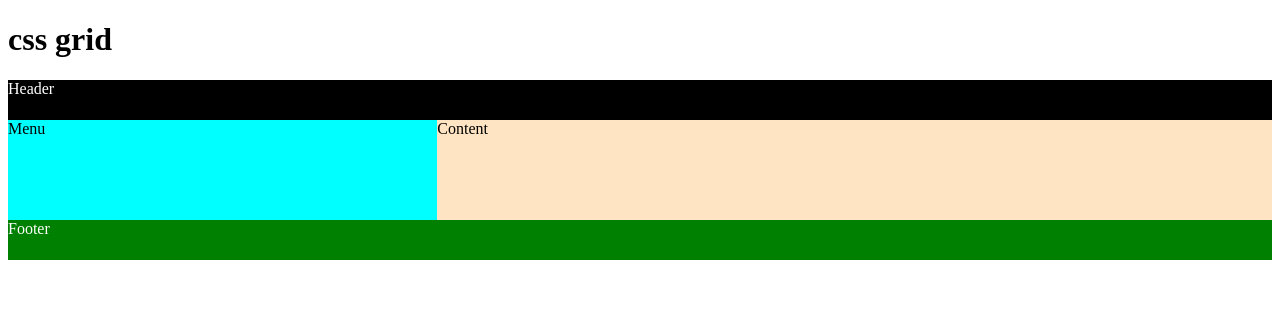
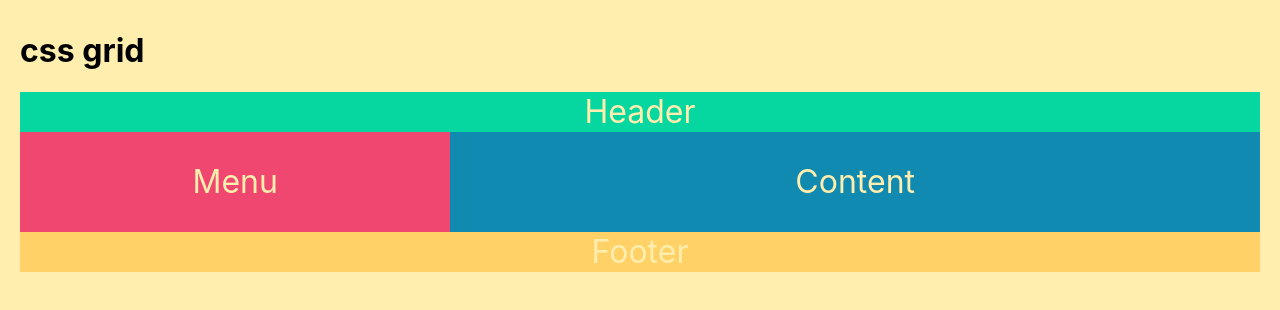
Before and after one commit to Faridmia/css-grid, a plain HTML site: page index.html in a window 1280 px wide. Drawn offline with Linux system fonts and the light colour scheme.

Commit message:
repeat grid

```diff
--- a/index.html
+++ b/index.html
@@ -5,7 +5,7 @@
     <meta name="viewport" content="width=device-width, initial-scale=1.0">
     <title>Document</title>
     <style>
-        .wrapper {
+        .container {
             display: grid;
             grid-template-columns: repeat(12 1fr);
             grid-template-rows: 40px 100px 40px;
@@ -13,23 +13,15 @@
 
         .header {
             grid-column: span 12;
-            background-color: black;
-            color: #fff;
         }
         .menu {
             grid-column: span 4;
-            background-color: aqua;
-            color: #000;
         }
         .content {
             grid-column: span 8;
-            background-color: bisque;
-            color: #000;
         }
         .footer {
             grid-column: span 12;
-            background-color: green;
-            color: #fff;
         }
 
         @media only screen and (max-width:1024px) {
@@ -48,10 +40,11 @@
         }
 
     </style>
+    <link href="style.css" rel="stylesheet"/>
 </head>
 <body>
     <h1>css grid</h1>
-    <div class="wrapper">
+    <div class="container">
         <div class="header">Header</div>
         <div class="menu">Menu</div>
         <div class="content">
--- /dev/null
+++ b/style.css
@@ -0,0 +1,32 @@
+html,
+body {
+  background-color: #ffeead;
+  margin: 10px;
+  height: 100vh;
+  font-family: -apple-system, BlinkMacSystemFont, "Segoe UI", Roboto, Helvetica,
+    Arial, sans-serif, "Apple Color Emoji", "Segoe UI Emoji", "Segoe UI Symbol";
+}
+
+.container > div {
+  display: flex;
+  justify-content: center;
+  align-items: center;
+  font-size: 2em;
+  color: #ffeead;
+}
+
+.container > div:nth-child(1n) {
+  background-color: #06d6a0;
+}
+
+.container > div:nth-child(3n) {
+  background-color: #118ab2;
+}
+
+.container > div:nth-child(2n) {
+  background-color: #ef476f;
+}
+
+.container > div:nth-child(4n) {
+  background-color: #ffd166;
+}
```
Also changed, not shown: layout.html (added, +32 -0 lines).
